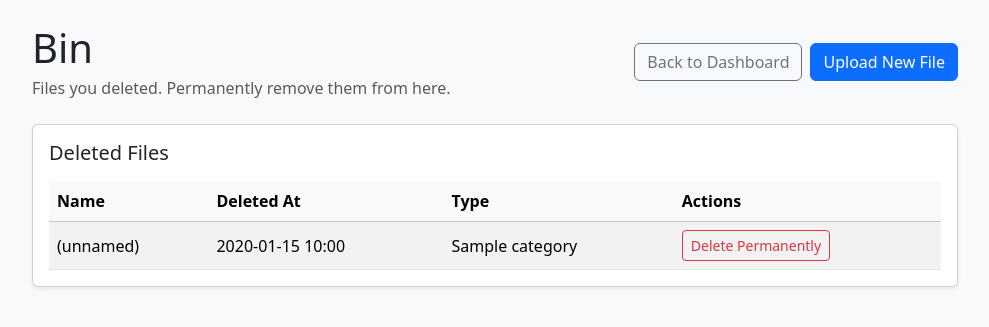
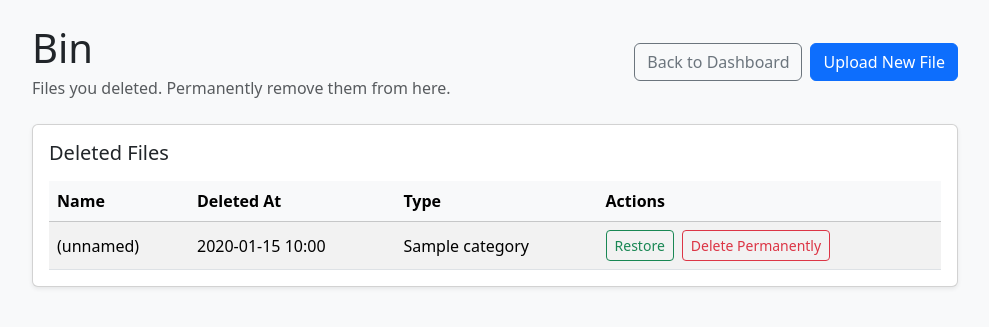
Before and after one commit to ralthor/media-hub, a Django app: template templates/bin.html in a window 1280 px wide. Shown: the part 56-383 px from the top of the page, without its empty margins (145-1134 px from the left). Run offline with Django 5.2, Linux system fonts and the light colour scheme; the template is opened without the code that fills it: most values are stand-ins (such as "Sample title", 1, 10 or a date in 2020); parts of the project's set-up code (start-up, migrations or seed data) failed here and were passed over.

Commit message:
Add restore functionality for deleted files: implement restore view, update URLs, and enhance bin management UI

```diff
--- a/templates/bin.html
+++ b/templates/bin.html
@@ -37,6 +37,15 @@
                     <td>{{ file.deleted_at|date:"Y-m-d H:i" }}</td>
                     <td>{{ file.category }}</td>
                     <td>
+                        <div class="d-flex flex-wrap gap-2">
+                          <button
+                            type="button"
+                            class="btn btn-sm btn-outline-success js-restore-file"
+                            data-restore-url="{% url 'restore_file' file.id %}"
+                            data-file-name="{{ file.original_filename|default:'this file' }}"
+                          >
+                            Restore
+                          </button>
                           <button
                             type="button"
                             class="btn btn-sm btn-outline-danger js-purge-file"
@@ -45,6 +54,7 @@
                           >
                             Delete Permanently
                           </button>
+                        </div>
                     </td>
                   </tr>
                 {% endfor %}
@@ -78,7 +88,26 @@
         return;
       }
 
-      const bindButtons = function () {
+      const handleEmptyState = function () {
+        if (!document.querySelector('.js-purge-file')) {
+          const tableWrapper = document.querySelector('.table-responsive');
+          if (tableWrapper) {
+            tableWrapper.remove();
+          }
+          const existingMessage = document.querySelector('[data-empty-message]');
+          if (!existingMessage) {
+            const container = document.createElement('p');
+            container.className = 'text-muted mb-0';
+            container.setAttribute('data-empty-message', 'true');
+            container.textContent = 'Your bin is empty.';
+            const cardBody = document.querySelector('.card-body');
+            if (cardBody) {
+              cardBody.appendChild(container);
+            }
+          }
+        }
+      };
+
       document.querySelectorAll('.js-purge-file').forEach((button) => {
         button.addEventListener('click', () => {
           const fileName = button.dataset.fileName || 'this file';
@@ -98,19 +127,7 @@
               if (row) {
                 row.remove();
               }
-                if (!document.querySelector('.js-purge-file')) {
-                  const tableWrapper = document.querySelector('.table-responsive');
-                  if (tableWrapper) {
-                    tableWrapper.remove();
-                  }
-                  const container = document.createElement('p');
-                  container.className = 'text-muted mb-0';
-                  container.textContent = 'Your bin is empty.';
-                  const cardBody = document.querySelector('.card-body');
-                  if (cardBody) {
-                    cardBody.appendChild(container);
-                  }
-                }
+              handleEmptyState();
             })
             .catch((err) => {
               window.alert(typeof err === 'string' ? err : 'Unable to remove the file.');
@@ -118,9 +135,34 @@
             });
         });
       });
-      };
 
-      bindButtons();
+      document.querySelectorAll('.js-restore-file').forEach((button) => {
+        button.addEventListener('click', () => {
+          const fileName = button.dataset.fileName || 'this file';
+          if (!window.confirm(`Restore ${fileName}?`)) {
+            return;
+          }
+          button.disabled = true;
+          fetchWithCsrf(button.dataset.restoreUrl, { method: 'POST' })
+            .then((resp) => {
+              if (!resp.ok) {
+                return resp.text().then((text) => Promise.reject(text || 'Unable to restore.'));
+              }
+              return resp.json();
+            })
+            .then(() => {
+              const row = button.closest('tr');
+              if (row) {
+                row.remove();
+              }
+              handleEmptyState();
+            })
+            .catch((err) => {
+              window.alert(typeof err === 'string' ? err : 'Unable to restore the file.');
+              button.disabled = false;
+            });
+        });
+      });
     })();
   </script>
 {% endblock %}
```
Also changed, not shown: storage/tests/test_views.py, storage/urls.py, storage/views.py. Lines whose indentation alone changed are shown as unchanged.
